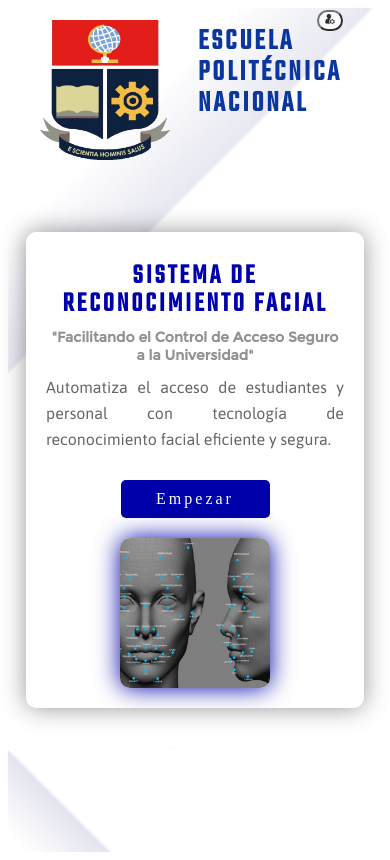
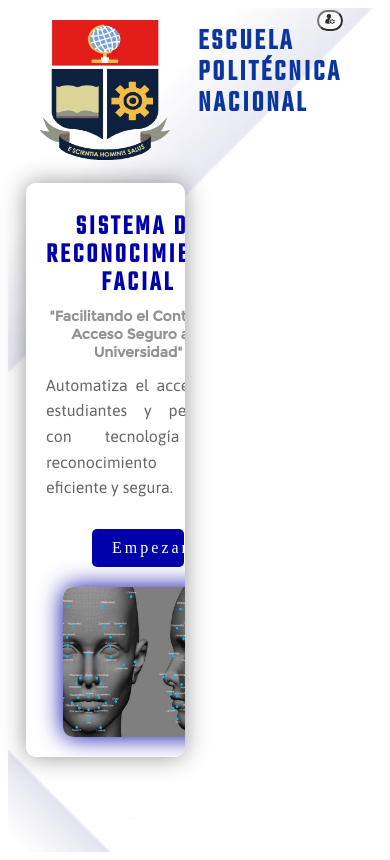
Before and after one commit to adhisson89/trabajo-integracion-curricular, an Angular app in the folder Frontend/frontend_angular/: page / in a window 390 px wide. Shown: the top 860 px of the page. Built offline with nearby package versions, Linux system fonts and the light colour scheme; a web font is replaced by a local one.

Commit message:
responsive2

```diff
--- a/Frontend/frontend_angular/src/app/inicio/inicio.component.css
+++ b/Frontend/frontend_angular/src/app/inicio/inicio.component.css
@@ -123,8 +123,8 @@
 @media (max-width: 600px) {
     /* Ajusta el contenedor envolvente */
     .container-wrapper {
-        height: 100%;
-        width: 100%;
+        height: 50%;
+        width: 50%;
         padding: 10px; /* Agrega algo de padding para evitar que los elementos se toquen los bordes */
         box-sizing: border-box;
     }
```
